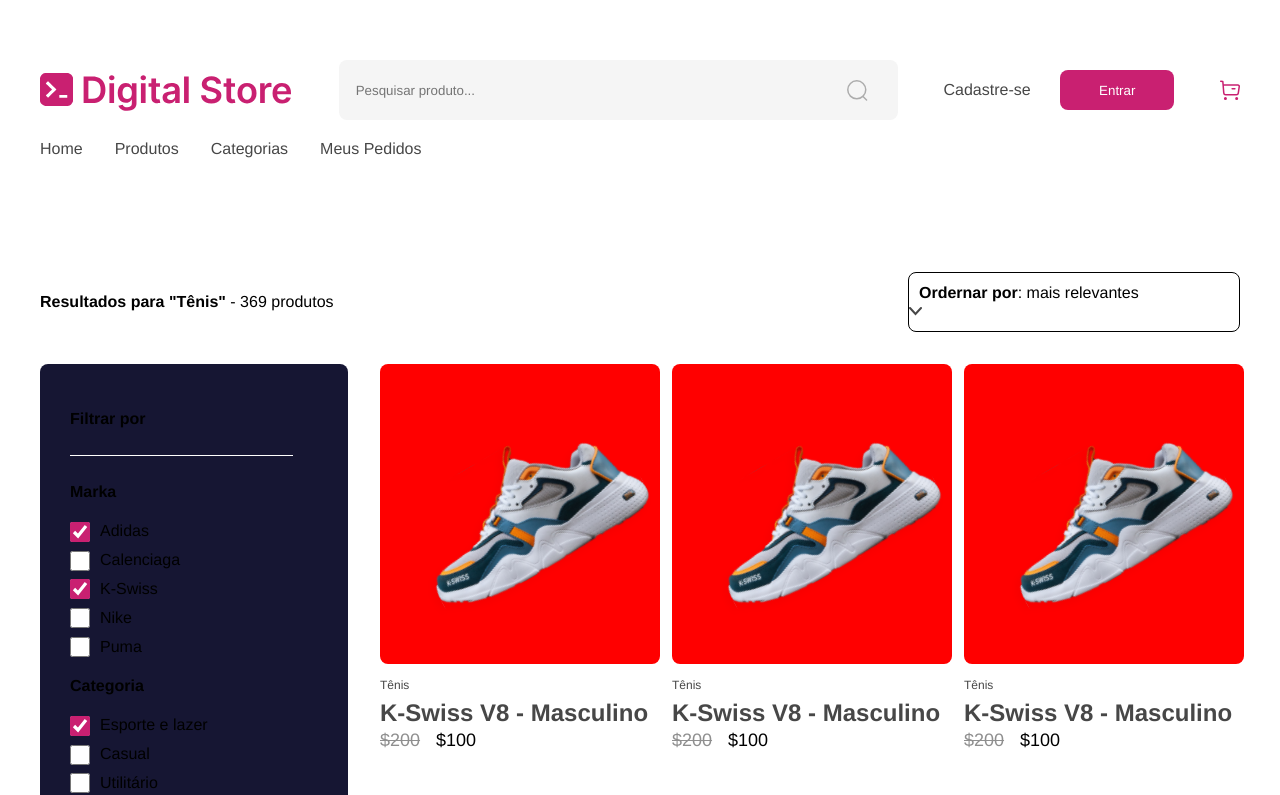
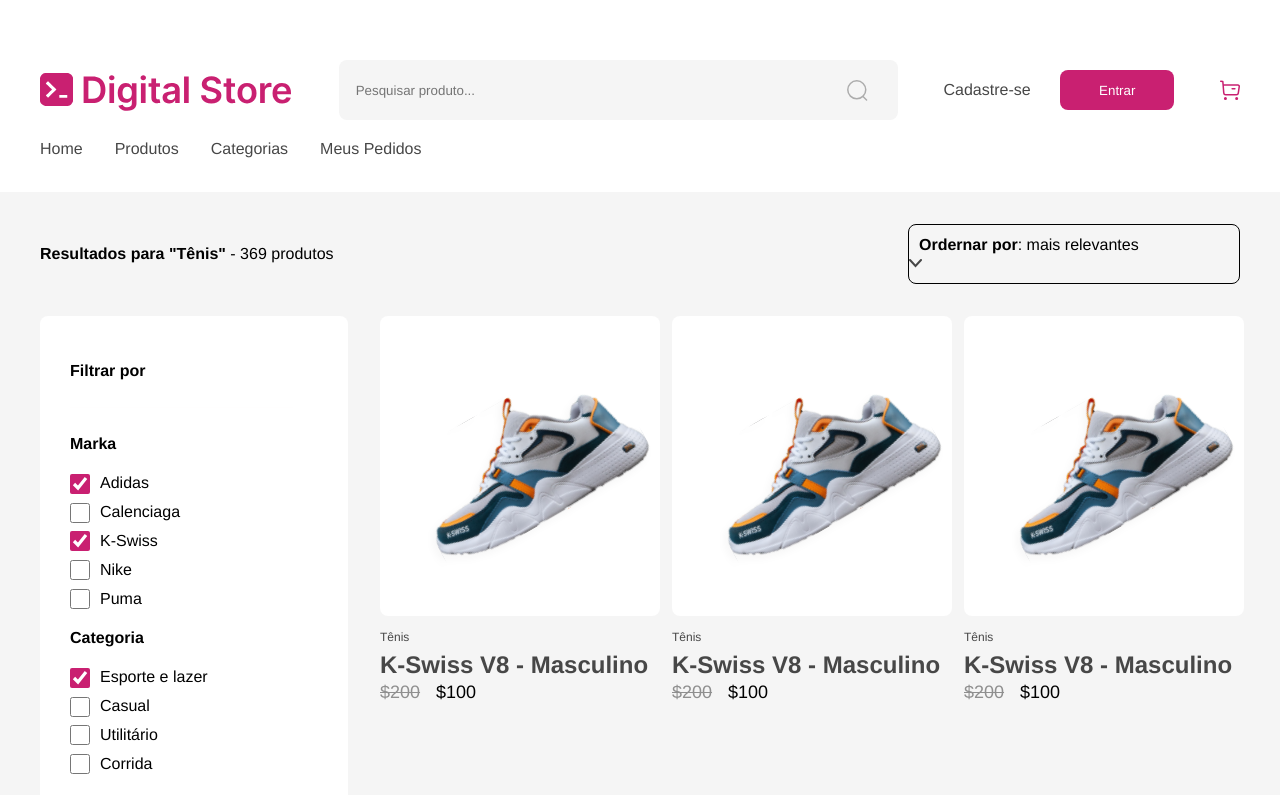
Before and after one commit to vanessaadev/Drip_Store, a React (Vite) app in the folder Drip_Store/: page /products in a window 1280 px wide. Shown: the top 795 px of the page. Built offline with nearby package versions, Linux system fonts and the light colour scheme.

Commit message:
Background da page 2 e arrumando margens da page 2 e da home

```diff
--- a/Drip_Store/src/App.css
+++ b/Drip_Store/src/App.css
@@ -1,4 +1,4 @@
-/*
+
 :root{
 --Primary: #C92071;
 --secondary: #B5B6F2;
@@ -17,7 +17,7 @@
 --white: #FFFFFF;
 }
 
-*/
+
 
 section {
     max-width: 1200px;
--- a/Drip_Store/src/Components/Header/Header.css
+++ b/Drip_Store/src/Components/Header/Header.css
@@ -3,7 +3,6 @@
     width: 100%;
     height: 192px;
     margin: 0 auto;
-    margin-bottom: 2rem;
 }
 
 header > .cabelhaco {
--- a/Drip_Store/src/Components/ProductCard/ProductCard.jsx
+++ b/Drip_Store/src/Components/ProductCard/ProductCard.jsx
@@ -85,12 +85,13 @@
     const produtosParaMostrar = tenis.slice(0, quantidadeProdutos);
 
     return (
+        <div className='color-bg'>
             <section className='prodCard'>
                 <div className='first'>
                     <h2>Produtos em alta</h2>
                     <Link to='/products'>Ver todos <img src={ArrowRight} alt="" /></Link>
                 </div>
-            <div className='second'  onClick={handClick}>
+                <div className='second' onClick={handClick}>
                     {produtosParaMostrar.map((produto, index) => (
                         <div key={index}>
                             <div><img src={produto.image} alt="" /></div>
@@ -104,6 +105,7 @@
                     ))}
                 </div>
             </section>
+        </div>
     );
 }
 
--- a/Drip_Store/src/Components/ProductPage/ProductPage.css
+++ b/Drip_Store/src/Components/ProductPage/ProductPage.css
@@ -1,3 +1,11 @@
+.bg-color {
+    background-color: var(--light-gray-3);
+    padding-top: 2rem;
+}
+
+section{
+    margin: 0 auto;
+}
 
 .filter-option {
     margin-bottom: 2rem;
@@ -37,7 +45,7 @@
     width: 308px;
     height: 720px;
     padding: 30px;
-    background-color: rgb(22, 22, 51);
+    background-color: #fff;
     border-radius: 8px;
 }
 
@@ -107,7 +115,7 @@
 .cards > div > div > img {
     width: 280px;
     height: 300px;
-    background-color: red;
+    background-color: #fff;
     border-radius: 8px;
 }
 
--- a/Drip_Store/src/Components/ProductPage/ProductPage.jsx
+++ b/Drip_Store/src/Components/ProductPage/ProductPage.jsx
@@ -8,6 +8,7 @@
 
     return (
         <>
+            <div className='bg-color'>
                 <section>
                         <div className='filter-option'>
                             <p>
@@ -118,10 +119,9 @@
                                 </div>
                             </div>
                         </div>
-
                     </div>
-
                 </section>
+            </div>
         </>
 
     )
--- a/Drip_Store/src/Components/Section/Section.css
+++ b/Drip_Store/src/Components/Section/Section.css
@@ -4,6 +4,11 @@
     margin: 0 auto;
     margin-top: 5rem;
     margin-bottom: 5rem;
+}
+
+.color-bg {
+    padding: 5rem 0;
+    background: var(--light-gray-3);
 }
 
 section > h2 {
@@ -36,6 +41,7 @@
     height: 104px;
     padding: 20px;
     border-radius: 150px;
+    box-shadow: 1px 1px 10px rgba(0, 0, 0, 0.05);
 }
 
 section>.main>.f>picture > img {
--- a/Drip_Store/src/Components/Section/Section.jsx
+++ b/Drip_Store/src/Components/Section/Section.jsx
@@ -10,7 +10,8 @@
 export function Section() {
     return (
         <>
-            <section>
+            <div className='color-bg'>
+                <section className='color'>
                         <h2>Coleções em destaque</h2>
                     <div className='main'>
                         <div className='f'>
@@ -34,8 +35,8 @@
                             <p>Tênis</p>
                         </div>
                     </div>
-
                 </section>
+            </div>
         </>
     )
 }
--- a/Drip_Store/src/Components/SectionCard/SectionCard.jsx
+++ b/Drip_Store/src/Components/SectionCard/SectionCard.jsx
@@ -4,6 +4,7 @@
 export function SectionCard() {
     return (
         <>
+            <div className='color-bg'>
                 <section className='ContainerSectionCard'>
                     <div className='container-title-card'>
                         Coleções em destaque
@@ -37,8 +38,8 @@
                             <ButtonCard/>
                         </div>
                     </div>
-
                 </section>
+            </div>
 
         </>
     )
```
Lines whose indentation alone changed are shown as unchanged.
